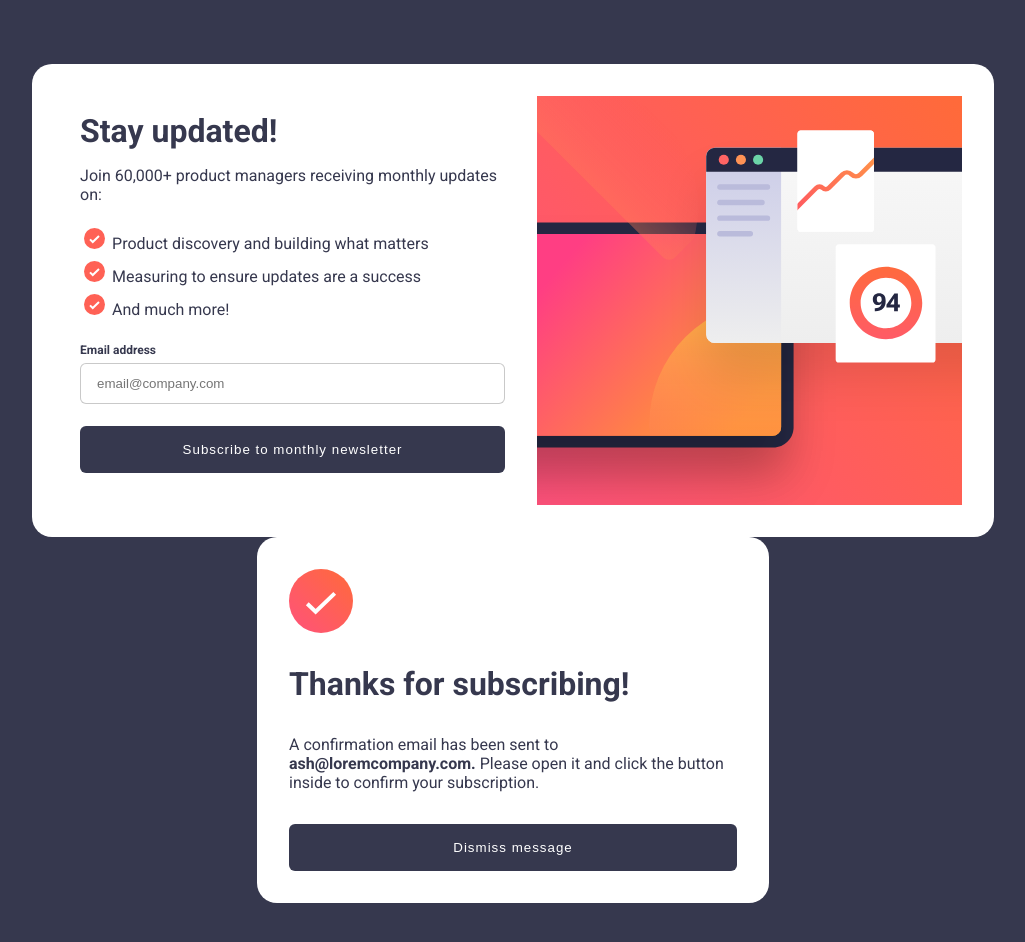
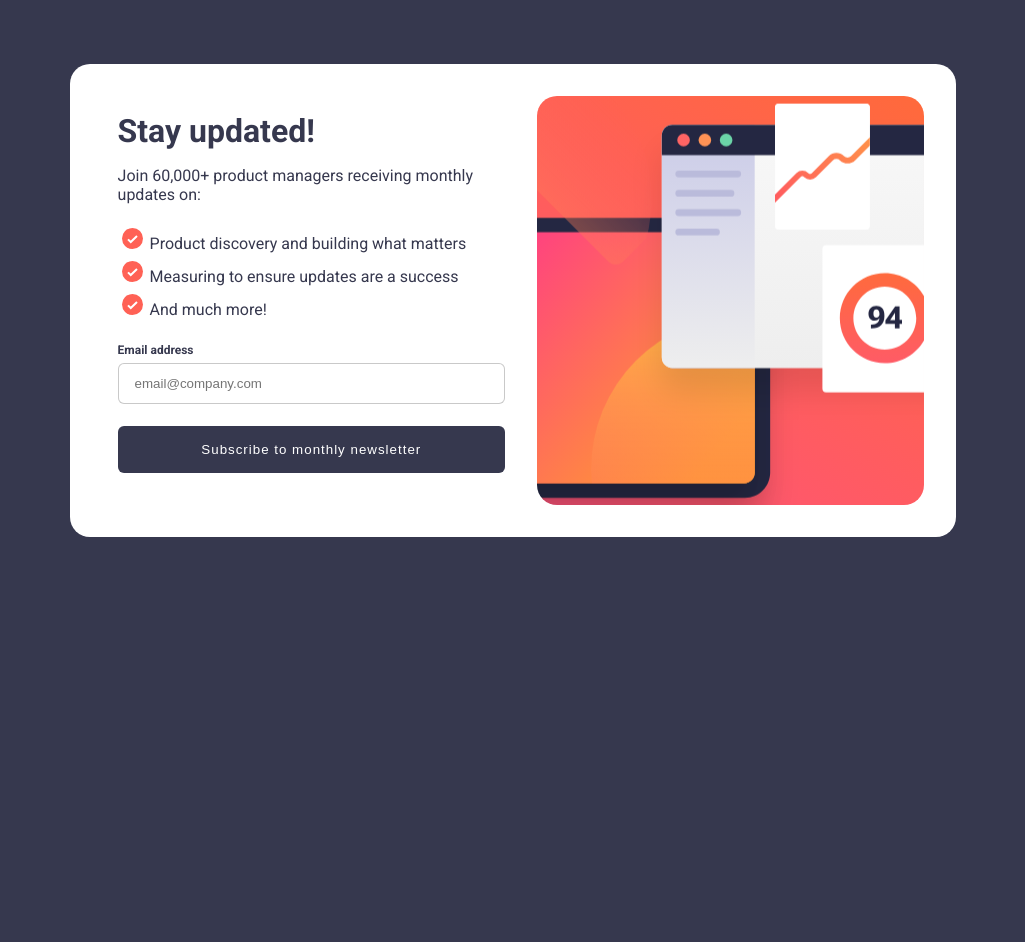
Before and after one commit to AnthoniaEfe/newsletter_form, a plain HTML site: page index.html in a window 1280 px wide. Shown: the whole page, without its empty margins (127-1152 px from the left). Drawn offline with Linux system fonts and the light colour scheme.

Commit message:
fix bg-img

```diff
--- a/index.html
+++ b/index.html
@@ -27,21 +27,7 @@
       <!-- Sign-up form start -->
       <div id="card">
         <div id="card-img">
-          <picture>
-            <!-- desktop view pic -->
-            <source
-              src="./assets/images/illustration-sign-up-desktop.svg"
-              media="(min-width: 768px)"
-              id="desktop-img"
-            />
 
-            <!-- mobile view pic -->
-            <img
-              src="./assets/images/illustration-sign-up-mobile.svg"
-              alt="banner image"
-              id="mobile-img"
-            />
-          </picture>
         </div>
 
         <div id="card-details">
@@ -78,7 +64,7 @@
       <!-- Sign-up form end -->
 
       <!-- Success message start -->
-      <div id="success-card" class="hidden">
+      <div id="success-card" >
         <img alt="" src="./assets/images/icon-success.svg" id="success-img" />
         <h2 id="success-title">Thanks for subscribing!</h2>
         <p id="success-details">
--- a/main.js
+++ b/main.js
@@ -17,7 +17,6 @@ function handleSubmit(e) {
   e.preventDefault();
 
   let email = emailInput.value.trim();
-  // emailInput.classList.remove("input-error");
 
   if (!isValidEmail(email) || email === "") {
     errorMessage.style.display = "inline-block";
@@ -34,6 +33,12 @@ form.addEventListener("submit", handleSubmit);
 
 dismissButton.addEventListener("click", (e) => {
   e.preventDefault();
+
   cardContainer.style.display = "flex";
   successCard.style.display = "none";
+
+  if (errorMessage.style.display === "inline-block") {
+    errorMessage.style.display = "none";
+    emailInput.classList.toggle("error");
+  }
 });
--- a/styles.css
+++ b/styles.css
@@ -25,7 +25,6 @@ main {
   display: flex;
   flex-direction: column;
   align-items: center;
-  margin: 5% auto;
 }
 
 /* card styles */
@@ -41,15 +40,14 @@ main {
 }
 
 #card-img {
+  flex: 1;
   width: 100%;
+  min-height: 300px;
   height: 100%;
-}
-
-#card-img #mobile-img {
-  width: 100%;
-  height: 100%;
-  object-fit: cover;
-  object-position: center;
+  background-image: url("./assets/images/illustration-sign-up-mobile.svg");
+  background-repeat: no-repeat;
+  background-size: cover;
+  background-position: center;
 }
 
 #card-details {
@@ -79,6 +77,7 @@ input[type="email"] {
   border: 1px solid hsl(0, 0%, 58%, 0.5);
   border-radius: 6px;
   color: hsl(0, 0%, 58%);
+  outline: none;
 }
 
 label {
@@ -89,6 +88,8 @@ label {
 
 input[type="email"]:focus {
   border: 2px solid hsl(235, 18%, 26%);
+  color: hsl(235, 18%, 26%);
+  background-color: hsl(0, 0%, 100%);
 }
 
 input[type="email"].error {
@@ -102,6 +103,7 @@ form div {
   flex-direction: row;
   justify-content: space-between;
 }
+
 #error-message {
   display: none;
   margin: 0 1px 0 auto;
@@ -156,6 +158,10 @@ button:active {
 
 /* desktop view styles */
 @media screen and (min-width: 768px) {
+  main {
+    margin: 5% auto;
+  }
+
   body {
     background-color: hsl(235, 18%, 26%);
   }
@@ -172,21 +178,25 @@ button:active {
     align-items: stretch;
   }
 
-  #card-img,
+  #card-img {
+    flex: 1;
+    height: auto;
+    min-width: 300px;
+    width: 100%;
+    border-radius: 20px;
+    background-image: url("./assets/images/illustration-sign-up-desktop.svg");
+    background-repeat: no-repeat;
+    background-size: cover;
+    background-position: center;
+  }
+
   #card-details {
     flex: 1;
     height: auto;
-  }
-
-  #card-details {
     display: flex;
     flex: columns;
     justify-content: space-between;
     padding: 1rem;
-  }
-
-  #card-img {
-    border-radius: 20px;
   }
 
   #success-card {
@@ -196,7 +206,8 @@ button:active {
     gap: 2rem;
     border-radius: 20px;
     max-width: 40%;
-    display: flex;
+    display: none;
+    /* display: flex; */
     flex-direction: column;
     justify-content: center;
     align-items: left;
```
Also changed, not shown: design/active-states.jpg (deleted), design/desktop-design.jpg (deleted), design/desktop-success-active.jpg (deleted), design/desktop-success.jpg (deleted), design/error-states.jpg (deleted), design/mobile-design.jpg (deleted), design/mobile-success.jpg (deleted), 1 other file.
